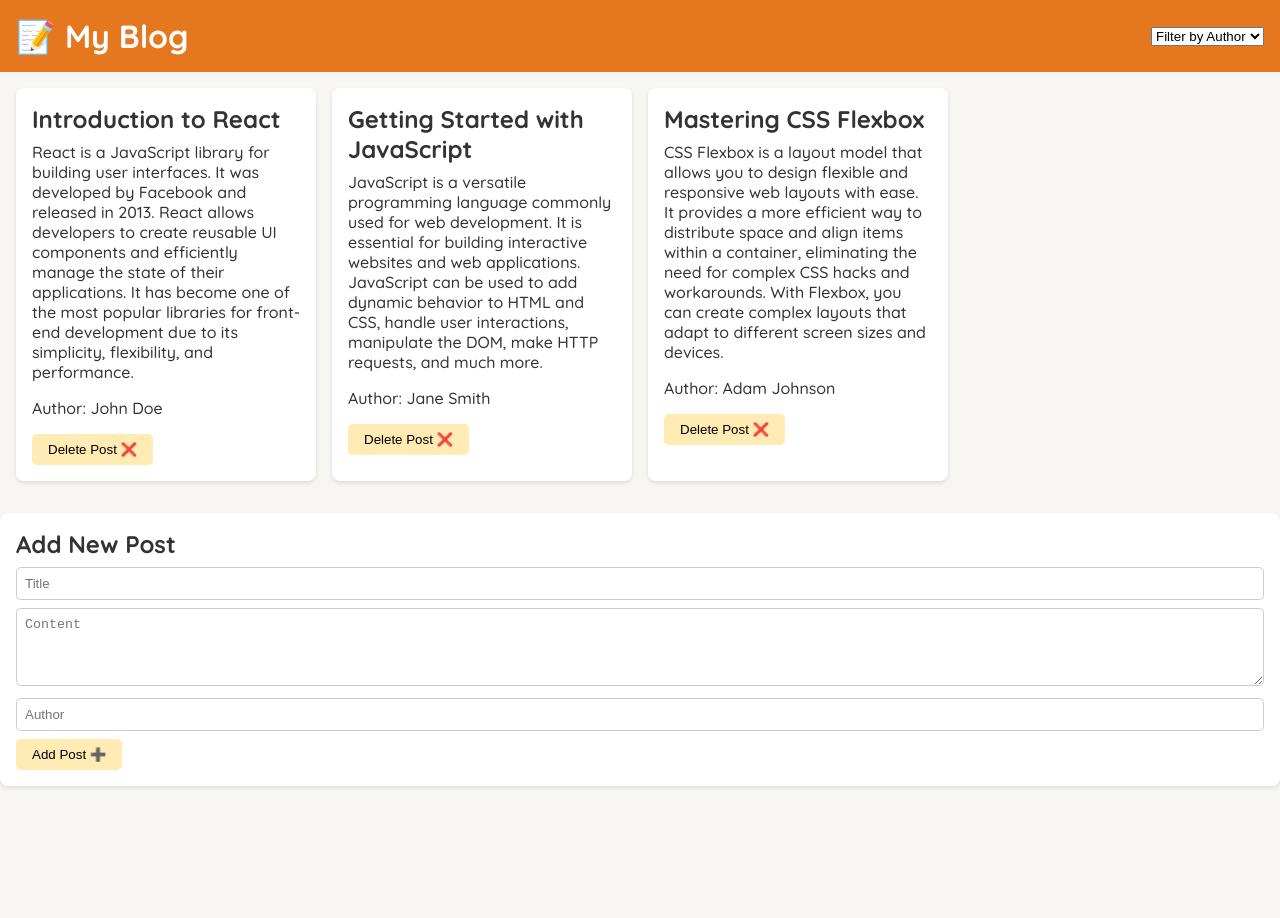
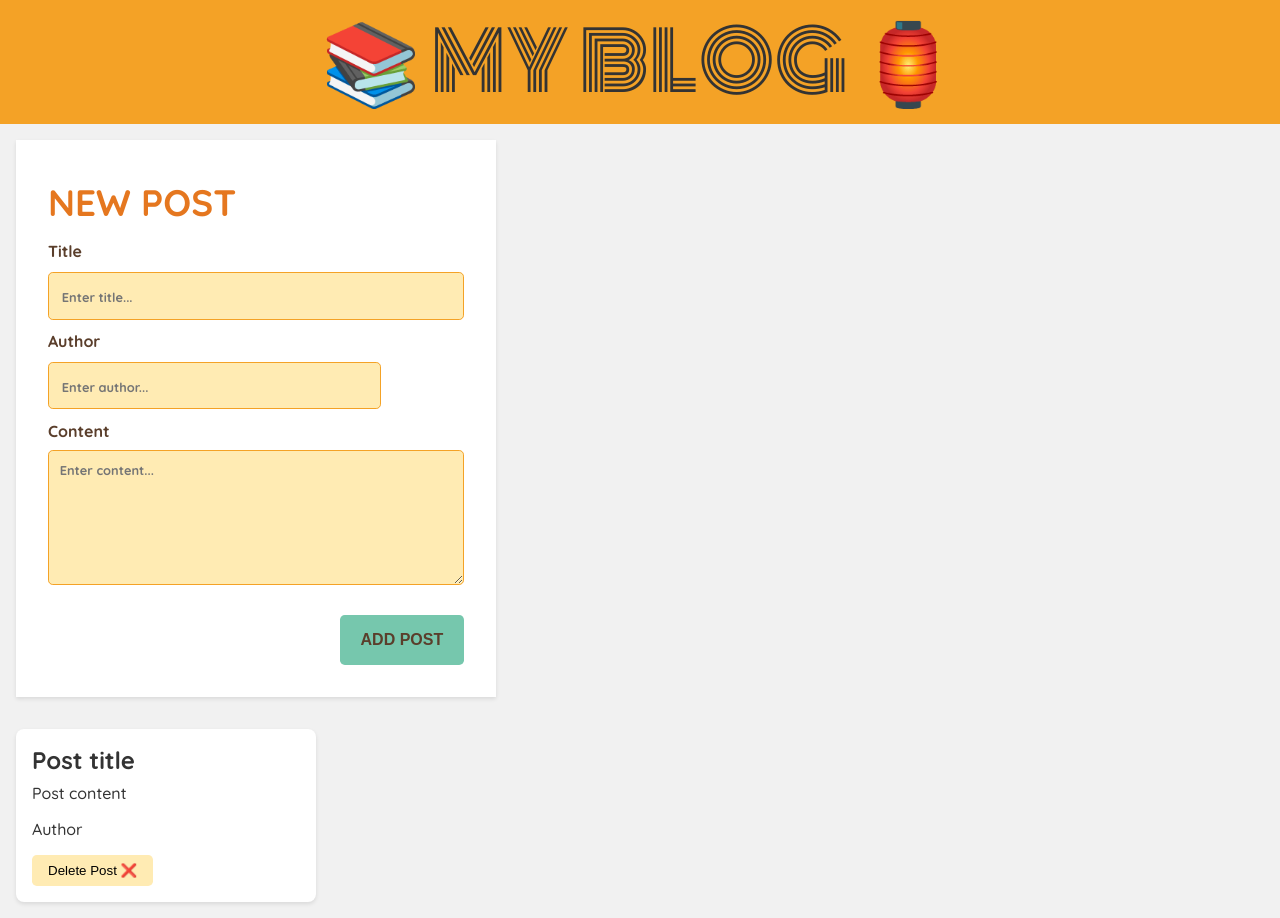
Before and after one commit to DevHeris/ReactBlogApp, a React (Create React App) app: page / in a window 1280 px wide. Before the commit the page ends 800 px from the top, so only its background shows below. Built offline with nearby package versions, Linux system fonts and the light colour scheme.

Commit message:
form styling applied

```diff
--- a/public/index.html
+++ b/public/index.html
@@ -24,7 +24,7 @@
       work correctly both with client-side routing and a non-root public URL.
       Learn how to configure a non-root public URL by running `npm run build`.
     -->
-    <title>React App</title>
+    <title>React Blog App</title>
   </head>
   <body>
     <noscript>You need to enable JavaScript to run this app.</noscript>
--- a/src/App.jsx
+++ b/src/App.jsx
@@ -1,4 +1,5 @@
-import React, { useState } from "react";
+import Logo from "./components/Logo";
+import Form from "./components/Form";
 
 const blogPosts = [
   {
@@ -25,47 +26,17 @@ const blogPosts = [
 ];
 
 function App() {
-  const [filterAuthor, setFilterAuthor] = useState("");
-
-  const uniqueAuthors = Array.from(new Set(blogPosts.map((post) => post.author)));
-
-  const handleFilterChange = (e) => {
-    setFilterAuthor(e.target.value);
-  };
-
   return (
     <div className="app">
-      <header className="header">
-        <h1>📝 My Blog</h1>
-        <select value={filterAuthor} onChange={handleFilterChange}>
-          <option value="">Filter by Author</option>
-          {uniqueAuthors.map((author) => (
-            <option value={author} key={author}>
-              {author}
-            </option>
-          ))}
-        </select>
-      </header>
+      <Logo />
+      <Form />
       <div className="blog-posts">
-        {blogPosts
-          .filter((post) => !filterAuthor || post.author === filterAuthor)
-          .map((post) => (
-            <div className="blog-post" key={post.id}>
-              <h2>{post.title}</h2>
-              <p>{post.content}</p>
-              <p>Author: {post.author}</p>
-              <button>Delete Post ❌</button>
-            </div>
-          ))}
-      </div>
-      <div className="add-post-form">
-        <h2>Add New Post</h2>
-        <form>
-          <input type="text" placeholder="Title" />
-          <textarea placeholder="Content" rows="4" />
-          <input type="text" placeholder="Author" />
-          <button>Add Post ➕</button>
-        </form>
+        <div className="blog-post">
+          <h2>Post title</h2>
+          <p>Post content</p>
+          <p>Author</p>
+          <button>Delete Post ❌</button>
+        </div>
       </div>
     </div>
   );
--- /dev/null
+++ b/src/components/Form.jsx
@@ -0,0 +1,18 @@
+export default function Form() {
+  return (
+    <div className="add-post-form">
+      <h2>New Post</h2>
+      <form>
+        <label htmlFor="title">Title</label>
+        <input type="text" className="title" placeholder="Enter title..." />
+        <label htmlFor="author">Author</label>
+        <input type="text" className="author" placeholder="Enter author..." />
+        <label htmlFor="content">Content</label>
+        <textarea className="content" placeholder="Enter content..." rows="7" />
+        <div>
+          <button>Add Post</button>
+        </div>
+      </form>
+    </div>
+  );
+}
--- /dev/null
+++ b/src/components/Logo.jsx
@@ -0,0 +1,3 @@
+export default function Logo() {
+  return <h1>📚 My Blog 🏮</h1>;
+}
--- a/src/index.css
+++ b/src/index.css
@@ -1,6 +1,8 @@
-@import url("https://fonts.googleapis.com/css2?family=Quicksand:wght@500;700&display=swap");
+@import url("https://fonts.googleapis.com/css2?family=Monoton&family=Quicksand:wght@500;700&display=swap");
 
-* {
+*,
+::after,
+::before {
   margin: 0;
   padding: 0;
   box-sizing: border-box;
@@ -8,28 +10,19 @@
 
 body {
   font-family: "Quicksand", sans-serif;
-  background-color: #f7f6f3;
+  background-color: #f1f1f1;
   color: #333;
 }
 
-.header {
-  background-color: #e5771f;
-  padding: 1rem;
-  display: flex;
-  justify-content: space-between;
-  align-items: center;
-}
-
-.header h1 {
-  font-size: 2rem;
-  color: #fff;
-}
-
-.header input[type="text"] {
-  padding: 0.5rem;
-  border: none;
-  border-radius: 0.3rem;
-  font-size: 1rem;
+h1 {
+  text-align: center;
+  background-color: #f4a226;
+  font-family: "Monoton";
+  font-size: 5rem;
+  text-transform: uppercase;
+  font-weight: 400;
+  word-spacing: 30%;
+  letter-spacing: 1px;
 }
 
 .blog-posts {
@@ -69,36 +62,88 @@ body {
 }
 
 .add-post-form {
-  background-color: #fff;
-  padding: 1rem;
-  border-radius: 0.5rem;
+  background-color: white;
+  color: #5a3e2b;
+  padding: 2rem;
   box-shadow: 0 2px 4px rgba(0, 0, 0, 0.1);
-  margin-top: 1rem;
+  margin: 1rem;
+  max-width: 30em;
+  display: flex;
+  flex-direction: column;
 }
 
 .add-post-form h2 {
   margin-bottom: 0.5rem;
-  font-size: 1.5rem;
-}
-
-.add-post-form input,
-.add-post-form textarea {
-  width: 100%;
-  padding: 0.5rem;
-  margin-bottom: 0.5rem;
-  border: 1px solid #ccc;
-  border-radius: 0.3rem;
+  font-weight: bold;
+  font-size: 2.3rem;
+  text-transform: uppercase;
+  color: #e5771f;
+  padding: 0.2em 0;
 }
 
 .add-post-form button {
-  background-color: #ffebb3;
-  border: none;
+  background-color: #76c7ad;
   border-radius: 0.3rem;
-  padding: 0.5rem 1rem;
+  border: 0;
+  padding: 1rem 1.3rem;
+  margin: 1em 0 0 0;
   cursor: pointer;
   transition: background-color 0.3s ease;
+  color: #5a3e2b;
+  font-weight: bold;
+  font-size: 1em;
+  text-transform: uppercase;
+}
+
+.author {
+  width: 80%;
+}
+
+.content {
+  width: 100%;
+}
+
+.add-post-form form > div {
+  display: flex;
+  justify-content: flex-end;
 }
 
 .add-post-form button:hover {
   background-color: #f4a226;
 }
+
+select,
+input,
+textarea {
+  background-color: #ffebb3;
+  color: #5a3e2b;
+  font-family: inherit;
+  border-radius: 10rem;
+  font-weight: 700;
+  cursor: pointer;
+  padding: 0.8em;
+  width: 100%;
+  border-radius: 0.3rem;
+  margin: 0.7em 0;
+  border: 1px solid #f4a226;
+}
+
+input {
+  font-size: 1em;
+}
+
+input:focus,
+textarea:focus {
+  outline: 1px solid #5a3e2b;
+  border: 0;
+}
+
+label {
+  font-weight: 800;
+  display: block;
+}
+
+input::placeholder,
+textarea::placeholder {
+  font-size: 0.8rem;
+}
```
